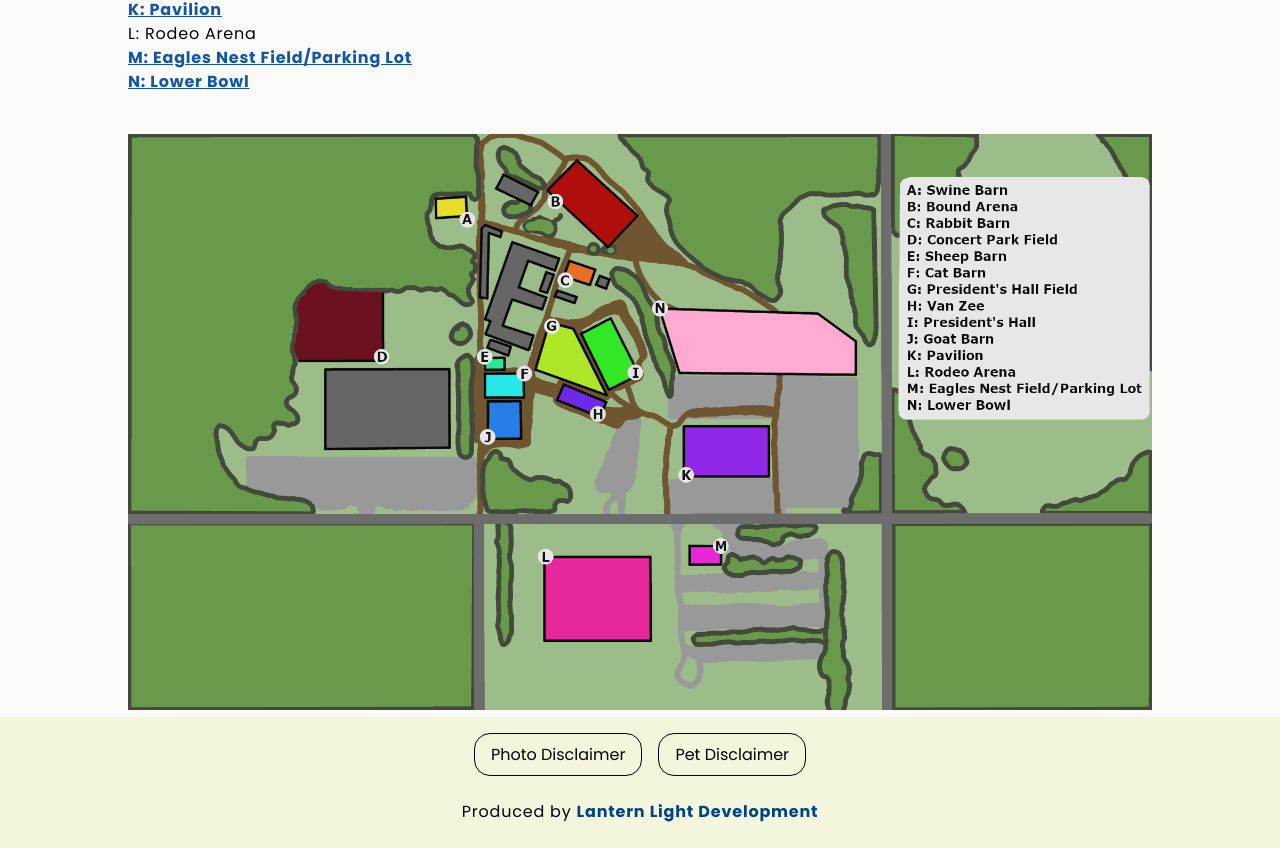
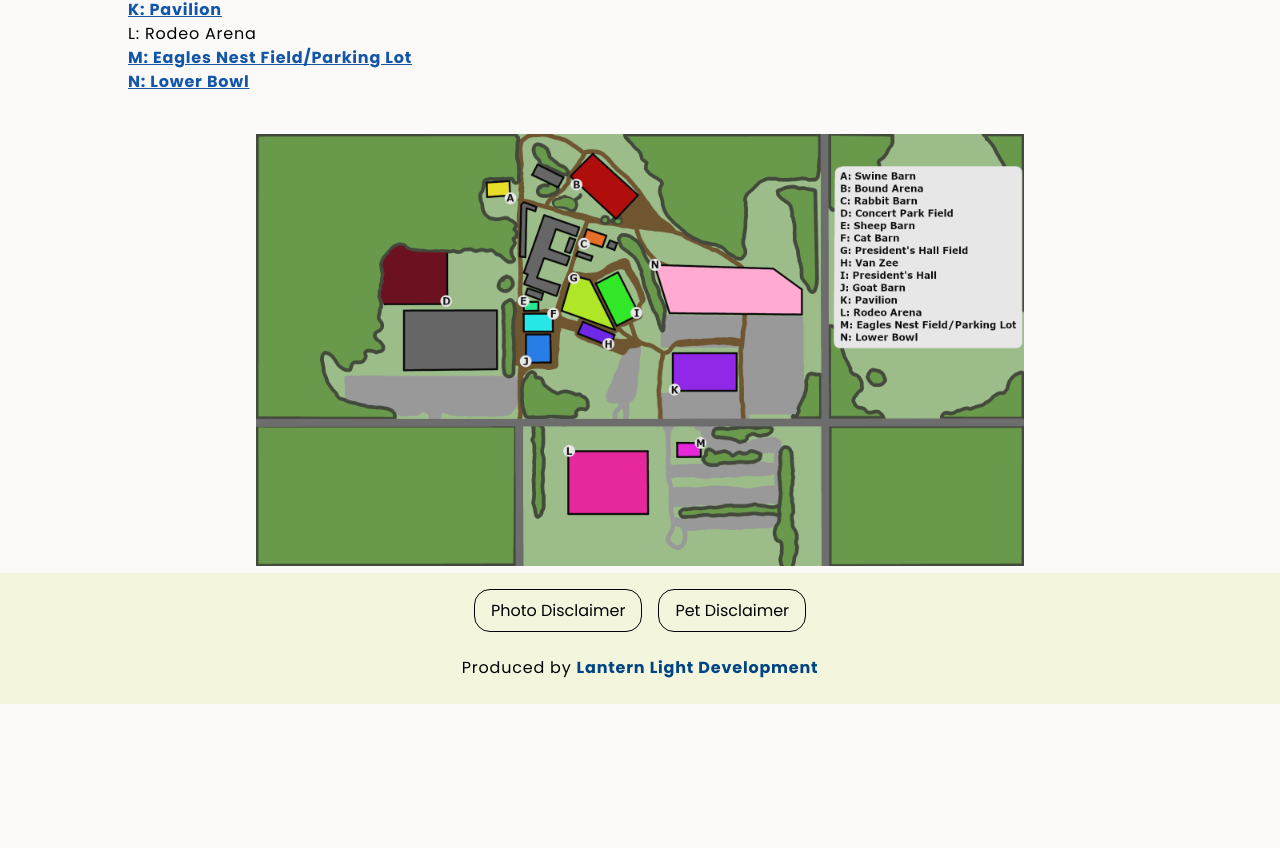
Before and after one commit to lanternLightDeveloper/newFairCity, a SvelteKit app: page /Facilities in a window 1280 px wide. Shown: the part 476-1324 px from the top of the page. After the commit the page ends 1180 px from the top, so only its background shows below. Built offline with nearby package versions, Linux system fonts and the light colour scheme.

Commit message:
Add files via upload

```diff
--- a/src/routes/Facilities/+page.svelte
+++ b/src/routes/Facilities/+page.svelte
@@ -111,6 +111,11 @@
 		all: unset;
 	}
 
+	img {
+		width: 60%;
+		margin-left: 20%;
+	}
+
 	.modal-overlay {
 		position: fixed;
 		display: flex;
@@ -128,9 +133,8 @@
 		background: var(--txt-2);
 		color: var(--bg-1);
 		border: var(--bord);
-		padding: 1rem;
-		max-width: 100vw;
-		max-height: 100vh;
+		padding: 0;
+		margin: 0;
 		overflow-y: auto;
 		text-align: center;
 
@@ -143,11 +147,27 @@
 		}
 	}
 
+	.zoomed-map {
+		width: 100%;
+		height: 100%;
+		padding: 0;
+	}
+
+	.map-scroll-container {
+		overflow: scroll;
+
+		& img {
+			transform: scale(1.2);
+			padding: 0;
+			margin: 0;
+		}
+	}
+
 	/* Desktop Screen */
 	@media (min-width: 1024px) {
 		img {
-			width: 80%;
-			margin-left: 10%;
+			width: 60%;
+			margin-left: 20%;
 		}
 	}
 	/*
```
